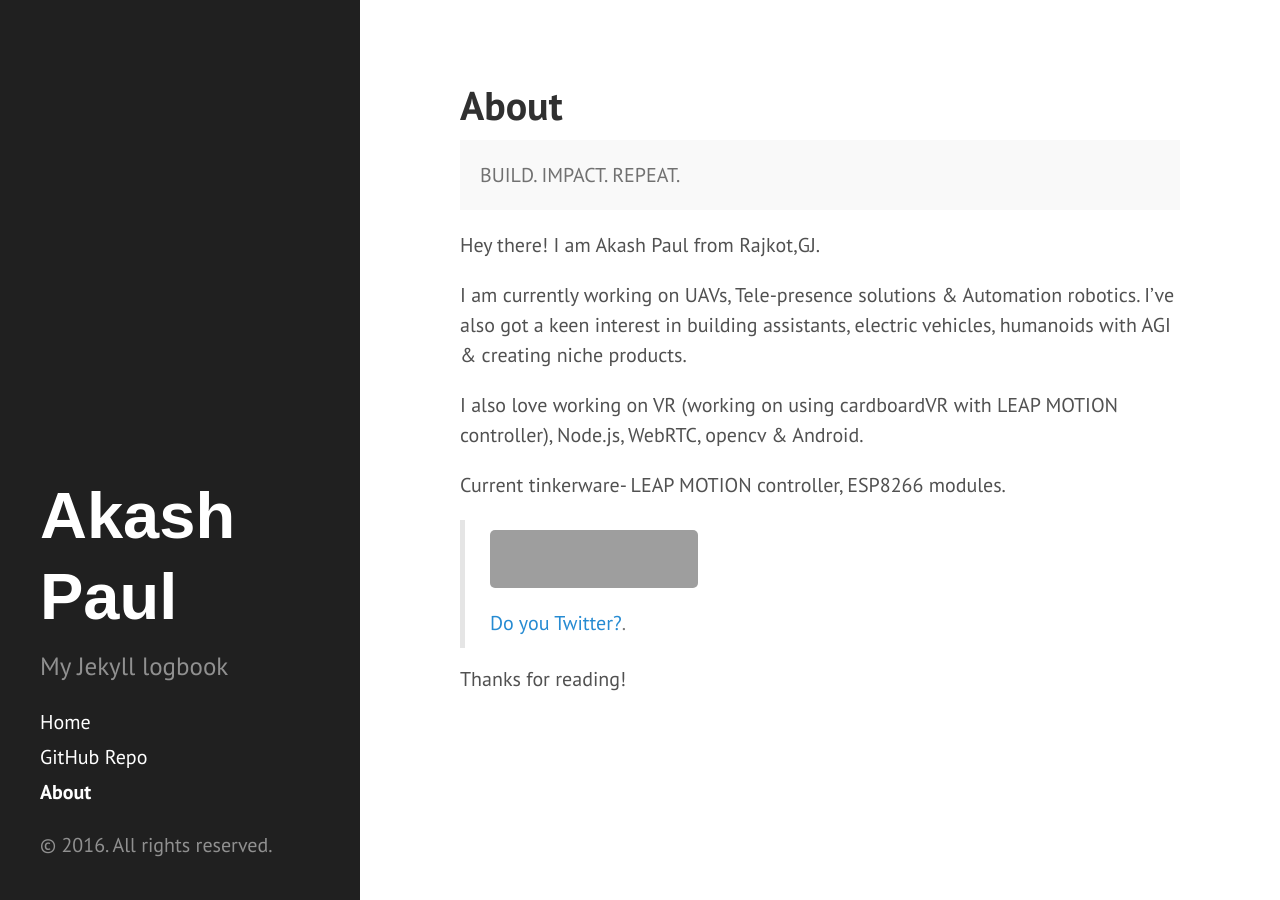
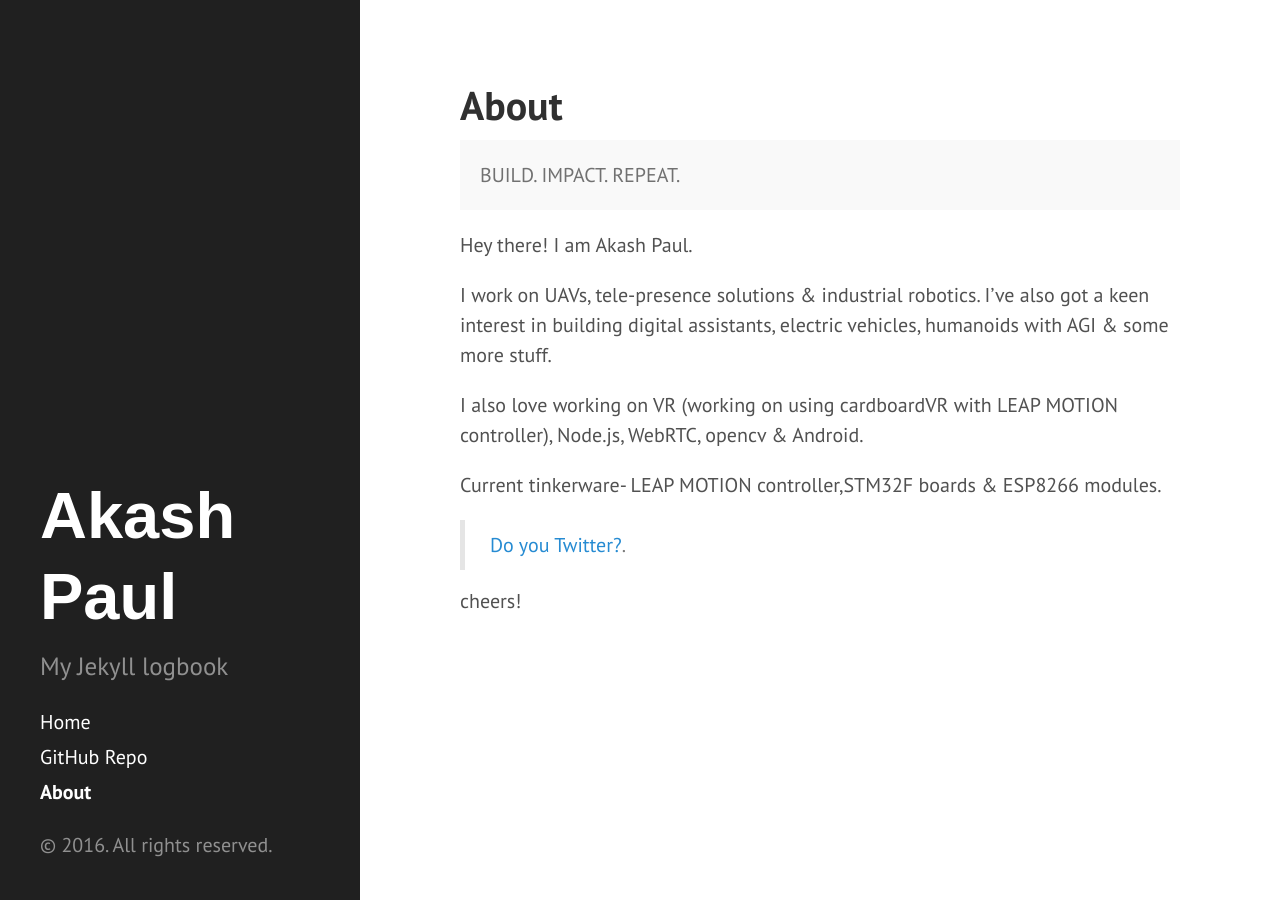
Before and after one commit to iakashpaul/iakashpaul.github.io, a Jekyll site: the page built from about.md, in a window 1280 px wide. Built offline with Jekyll 4.4.1, drawn with Linux system fonts in a browser that asks for light colours; grey boxes are pictures that could not be loaded.

Commit message:
Update about.md

```diff
--- a/about.md
+++ b/about.md
@@ -7,16 +7,14 @@ title: About
   BUILD. IMPACT. REPEAT.
 </p>
 
-Hey there! I am Akash Paul from Rajkot,GJ.
+Hey there! I am Akash Paul.
 
-I am currently working on UAVs, Tele-presence solutions & Automation robotics. I've also got a keen interest in building assistants, electric vehicles, humanoids with AGI & creating niche products.
+I work on UAVs, tele-presence solutions & industrial robotics. I've also got a keen interest in building digital assistants, electric vehicles, humanoids with AGI & some more stuff.
 
 I also love working on VR (working on using cardboardVR with LEAP MOTION controller), Node.js, WebRTC, opencv & Android.
 
-Current tinkerware- LEAP MOTION controller, ESP8266 modules.
+Current tinkerware- LEAP MOTION controller,STM32F boards & ESP8266 modules.
 
-><a href="http://stackoverflow.com/users/2335131/iakashpaul">
-<img src="http://stackoverflow.com/users/flair/2335131.png" width="208" height="58" alt="profile for iAkashPaul at Stack Overflow, Q&amp;A for professional and enthusiast programmers" title="profile for iAkashPaul at Stack Overflow, Q&amp;A for professional and enthusiast programmers">
-</a> [Do you Twitter?](https://twitter.com/iakashpaul).
+>[Do you Twitter?](https://twitter.com/iakashpaul).
 
-Thanks for reading!
+cheers!
```
